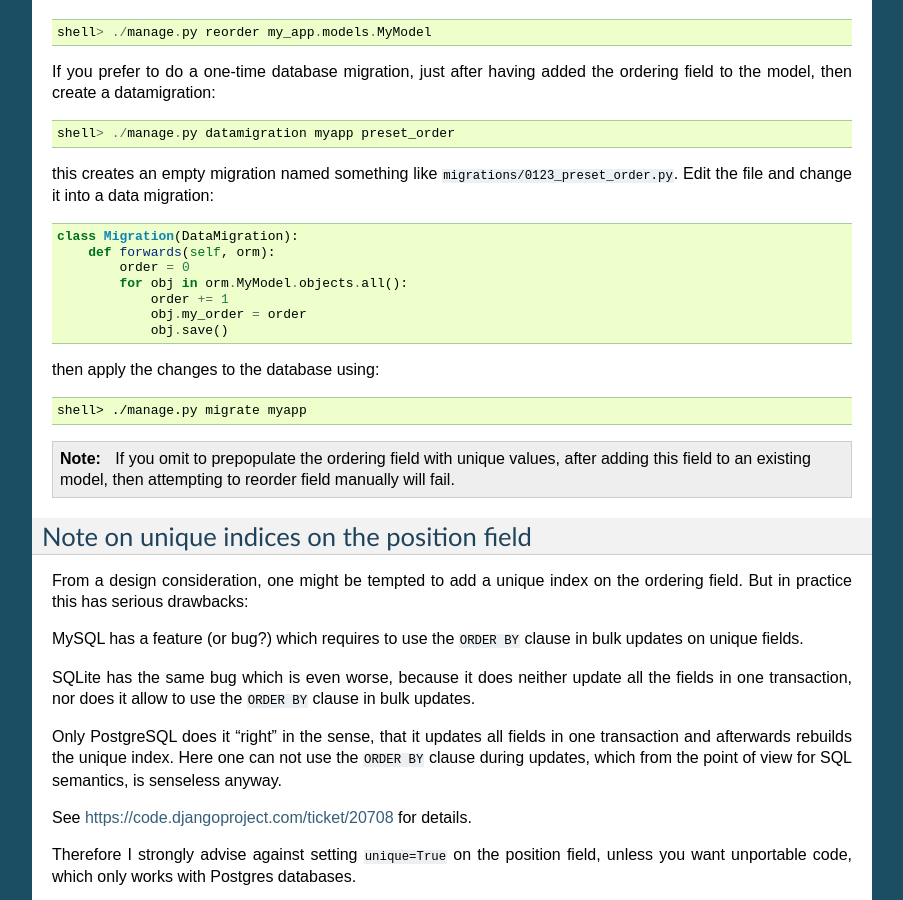
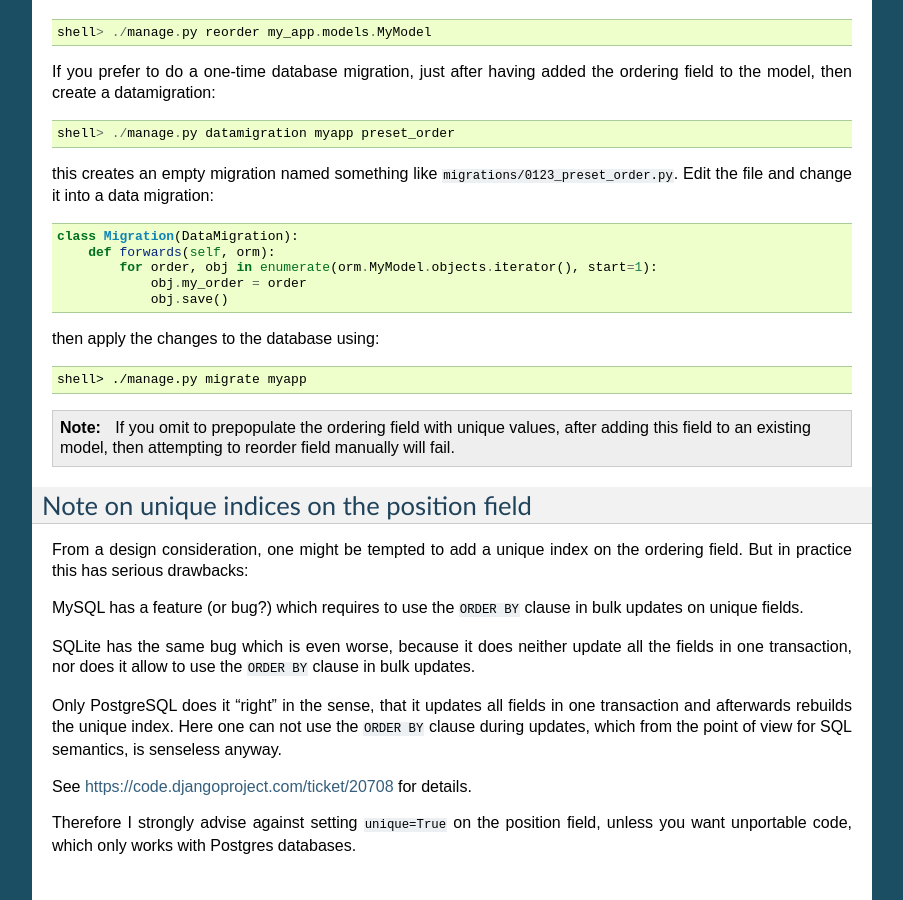
Before and after one commit to jrief/django-admin-sortable2, a Sphinx documentation site: the page built from docs/source/usage.rst, in a window 1280 px wide and 900 px high, scrolled down 3680 px. Shown: the whole window, without its empty margins (198-1101 px from the left). Built offline with Sphinx 7.4.7, drawn with Linux system fonts in a browser that asks for light colours.

Commit message:
Use enumerator and iterator on large datasets

```diff
--- a/docs/source/usage.rst
+++ b/docs/source/usage.rst
@@ -154,9 +154,7 @@ file and change it into a data migration:
 
 	class Migration(DataMigration):
 	    def forwards(self, orm):
-	        order = 0
-	        for obj in orm.MyModel.objects.all():
-	            order += 1
+	        for order, obj in enumerate(orm.MyModel.objects.iterator(), start=1):
 	            obj.my_order = order
 	            obj.save()
 
```
